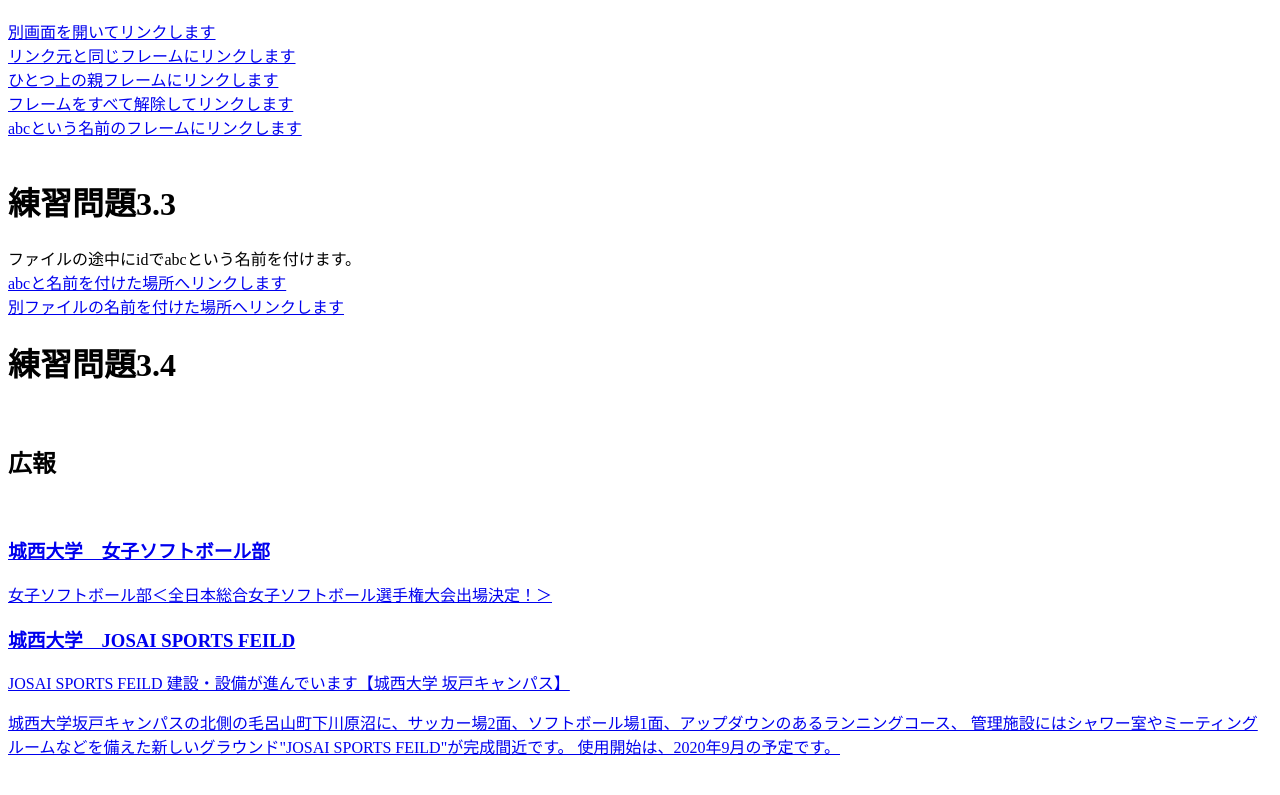
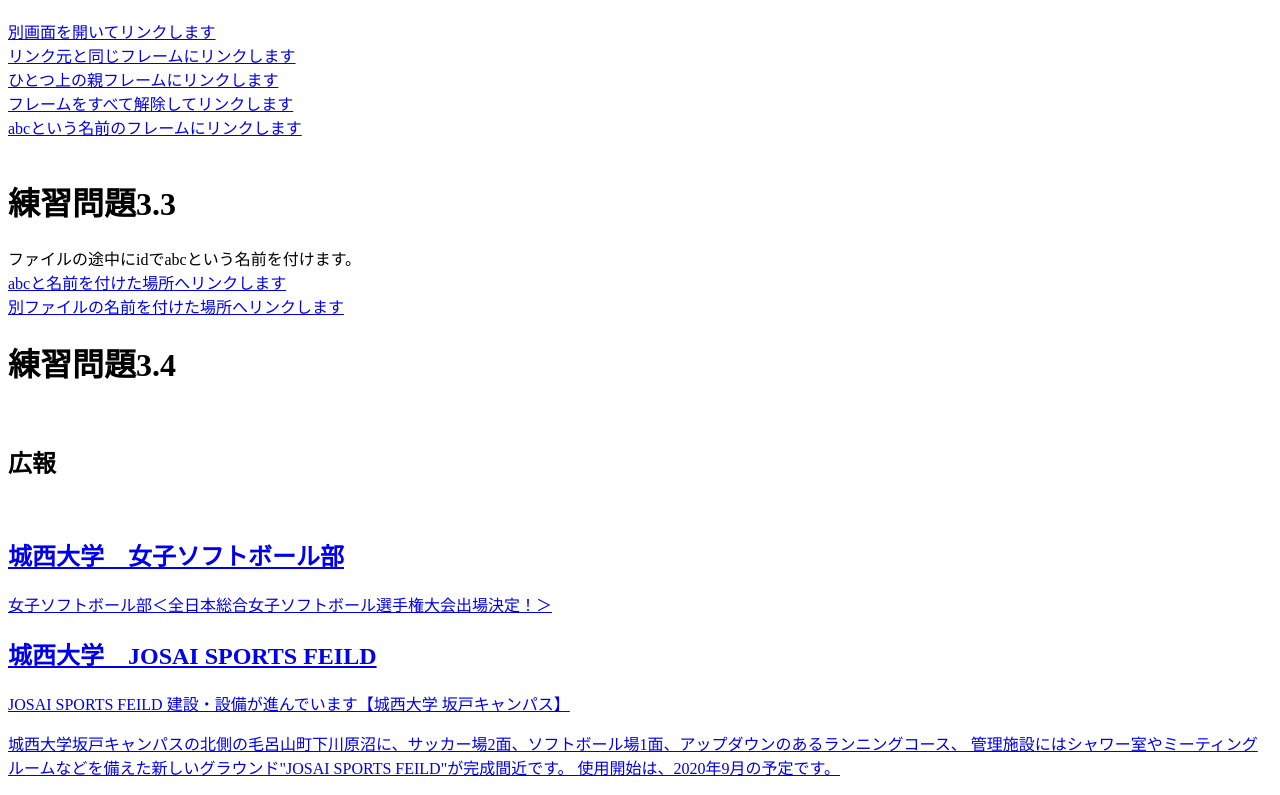
Before and after one commit to zm21202yuta/kasuga, a plain HTML site: page index.html in a window 1280 px wide. Shown: the part 3418-4213 px from the top of the page. Before the commit the page ends 4192 px from the top, so only its background shows below. Drawn offline with Linux system fonts and the light colour scheme.

Commit message:
Update index.html

```diff
--- a/index.html
+++ b/index.html
@@ -176,15 +176,15 @@
                 <br>
                 <h1>練習問題3.4</h1><br>
                 <aside class="ad">
-                    <h1>広報</h1><br>
+                    <h2>広報</h2><br>
                     <a href="https://www.josai.ac.jp/club/jyosisofuto.html">
                         <section>
-                            <h1>城西大学　女子ソフトボール部</h1>
+                            <h2>城西大学　女子ソフトボール部</h2>
                             <p>女子ソフトボール部＜全日本総合女子ソフトボール選手権大会出場決定！＞</p>
                             </section></a>
                     <a href="https://www.josai.ac.jp/news/20200615-04.html">
                         <section>
-                            <h1>城西大学　JOSAI SPORTS FEILD</h1>
+                            <h2>城西大学　JOSAI SPORTS FEILD</h2>
                             <p>JOSAI SPORTS FEILD 建設・設備が進んでいます【城西大学 坂戸キャンパス】</p>
                             <p>城西大学坂戸キャンパスの北側の毛呂山町下川原沼に、サッカー場2面、ソフトボール場1面、アップダウンのあるランニングコース、
                                 管理施設にはシャワー室やミーティングルームなどを備えた新しいグラウンド"JOSAI SPORTS FEILD"が完成間近です。
```
